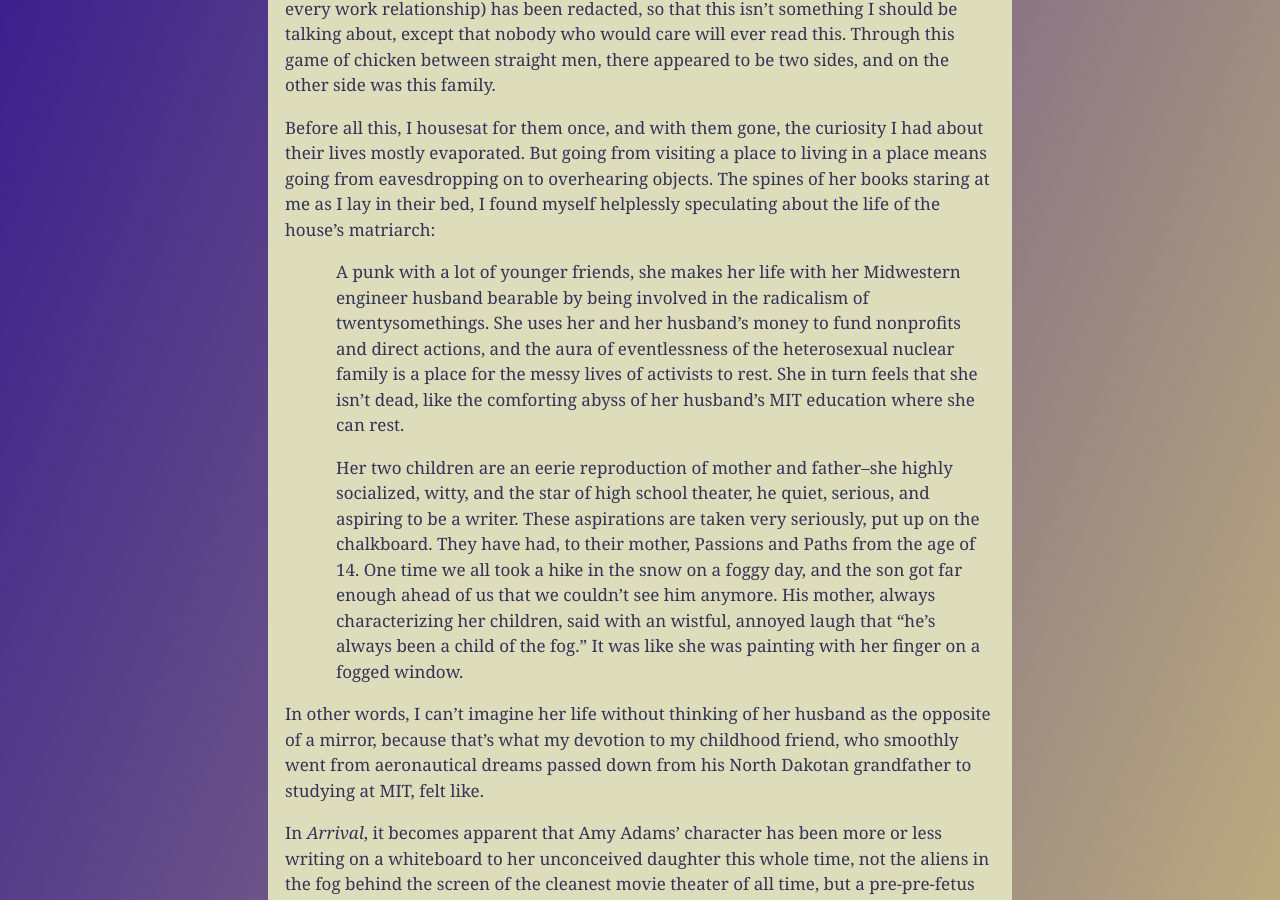
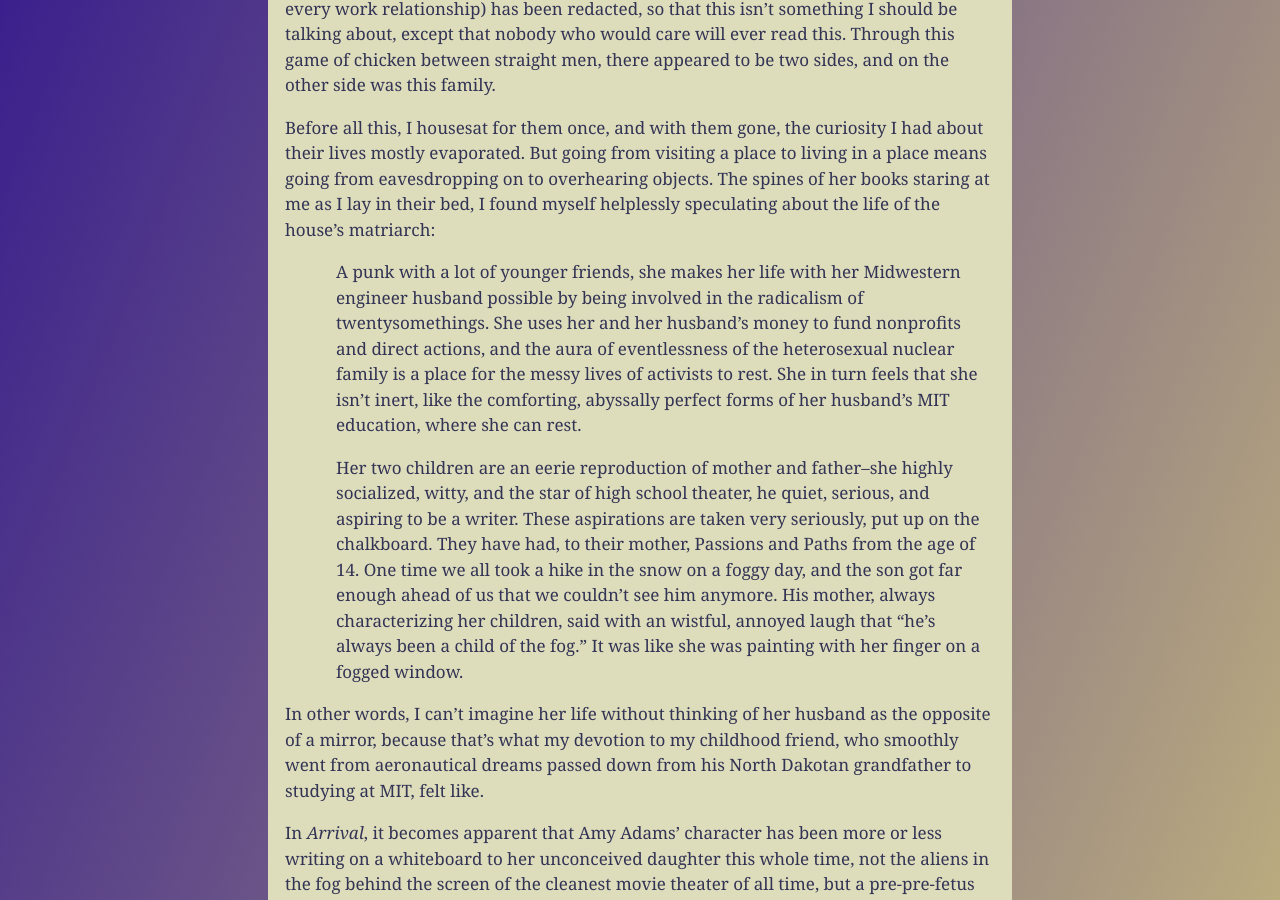
Before and after one commit to meanyhead/meanyhead.github.io, a Jekyll site: the page built from _posts/2019-2-19-home-decorating-tips.md, in a window 1280 px wide and 900 px high, scrolled down 537 px. Built offline with Jekyll 4.4.1, drawn with Linux system fonts in a browser that asks for light colours; comment, search, counter and statistics services are not loaded.

Commit message:
abyssally perfect forms

```diff
--- a/_posts/2019-2-19-home-decorating-tips.md
+++ b/_posts/2019-2-19-home-decorating-tips.md
@@ -9,7 +9,7 @@ I no longer know this family because of my family, but I never really wanted to
 
 Before all this, I housesat for them once, and with them gone, the curiosity I had about their lives mostly evaporated. But going from visiting a place to living in a place means going from eavesdropping on to overhearing objects. The spines of her books staring at me as I lay in their bed, I found myself helplessly speculating about the life of the house's matriarch:
 
-> A punk with a lot of younger friends, she makes her life with her Midwestern engineer husband bearable by being involved in the radicalism of twentysomethings. She uses her and her husband's money to fund nonprofits and direct actions, and the aura of eventlessness of the heterosexual nuclear family is a place for the messy lives of activists to rest. She in turn feels that she isn't dead, like the comforting abyss of her husband's MIT education where she can rest.
+> A punk with a lot of younger friends, she makes her life with her Midwestern engineer husband possible by being involved in the radicalism of twentysomethings. She uses her and her husband's money to fund nonprofits and direct actions, and the aura of eventlessness of the heterosexual nuclear family is a place for the messy lives of activists to rest. She in turn feels that she isn't inert, like the comforting, abyssally perfect forms of her husband's MIT education, where she can rest.
 
 > Her two children are an eerie reproduction of mother and father--she highly socialized, witty, and the star of high school theater, he quiet, serious, and aspiring to be a writer. These aspirations are taken very seriously, put up on the chalkboard. They have had, to their mother, Passions and Paths from the age of 14. One time we all took a hike in the snow on a foggy day, and the son got far enough ahead of us that we couldn't see him anymore. His mother, always characterizing her children, said with an wistful, annoyed laugh that "he's always been a child of the fog." It was like she was painting with her finger on a fogged window.
 
```
